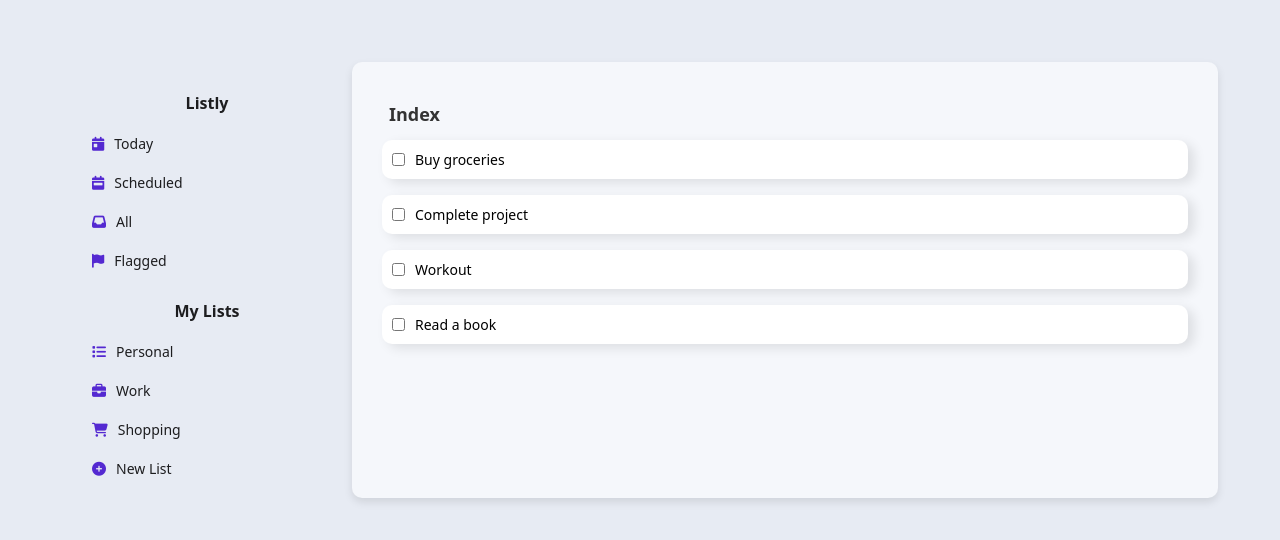
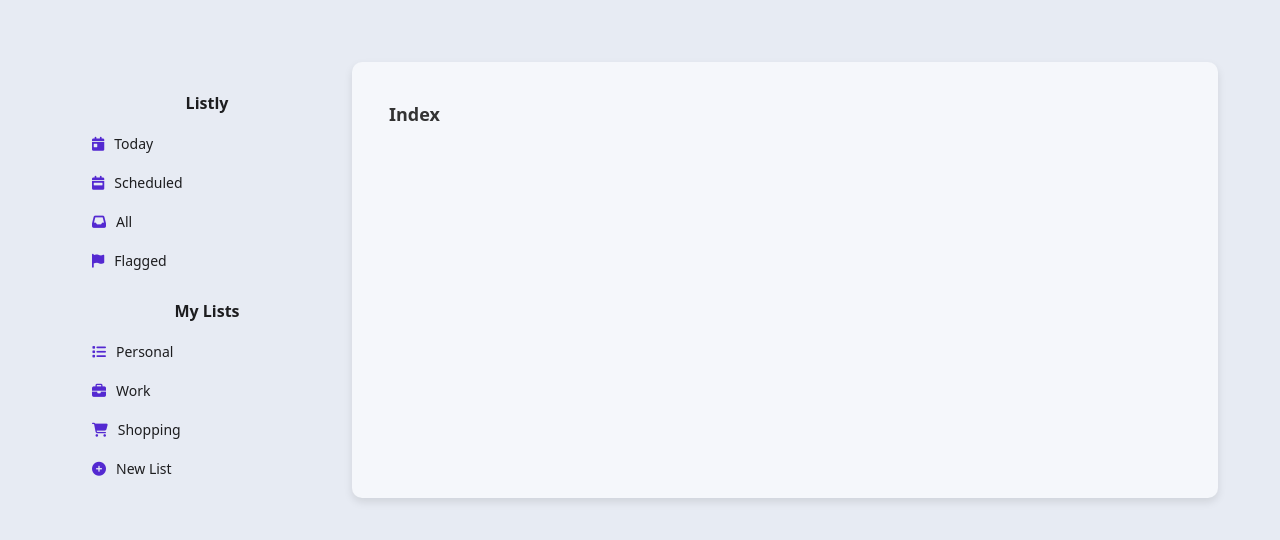
Before and after one commit to leticiaschneider/react-todo-list, a React (Vite) app: page / in a window 1280 px wide. Shown: the top 540 px of the page. Built offline with nearby package versions, Linux system fonts and the light colour scheme.

Commit message:
update tasks by category

```diff
--- a/src/App.tsx
+++ b/src/App.tsx
@@ -5,15 +5,19 @@ import { useState } from "react";
 
 function App() {
   const [title, setTitle] = useState<string>("Index");
-  const [tasks, setTasks] = useState<string[]>([
-    "Buy groceries",
-    "Complete project",
-    "Workout",
-    "Read a book",
+  const [allTasks] = useState<{ category: string; text: string; checked: boolean }[]>([
+    { category: "Personal", text: "Buy groceries", checked: false },
+    { category: "Work", text: "Complete project", checked: true },
+    { category: "Index", text: "Workout", checked: false },
+    { category: "Personal", text: "Read a book", checked: false },
   ]);
+
+  const [tasks, setTasks] = useState<{ text: string; checked: boolean }[]>([]);
 
   const updateTitle = (newTitle: string) => {
     setTitle(newTitle);
+    const filteredTasks = allTasks.filter(item => item.category === newTitle);
+    setTasks(filteredTasks);
   };
 
   return (
--- a/src/components/ListSection/ListSection.tsx
+++ b/src/components/ListSection/ListSection.tsx
@@ -3,7 +3,7 @@ import classes from "./ListSection.module.css";
 
 interface ListSectionProps {
   title: string;
-  tasks: string[];
+  tasks: { text: string; checked: boolean }[];
 }
 
 function ListSection({ title, tasks }: ListSectionProps) {
--- a/src/components/ListSection/TodoItem.tsx
+++ b/src/components/ListSection/TodoItem.tsx
@@ -1,9 +1,9 @@
 import classes from './ListSection.module.css'
 
-function TodoItem({ task }: { task: string }) {
+function TodoItem({ task }: { task: { text: string; checked: boolean } }) {
     return (
         <li>
-            <input type="checkbox" className={classes.todoCheckbox} /> {task}
+            <input type="checkbox" className={classes.todoCheckbox} /> {task.text}
         </li>
     );
 }
--- a/src/components/ListSection/TodoList.tsx
+++ b/src/components/ListSection/TodoList.tsx
@@ -1,7 +1,7 @@
 import TodoItem from "./TodoItem";
 import classes from './ListSection.module.css'
 
-function TodoList({ tasks }: { tasks: string[] }) {
+function TodoList({ tasks }: { tasks: { text: string; checked: boolean }[] }) {
     return (
         <ul className={classes.todoList}>
             {tasks.map((task, index) => (
```
